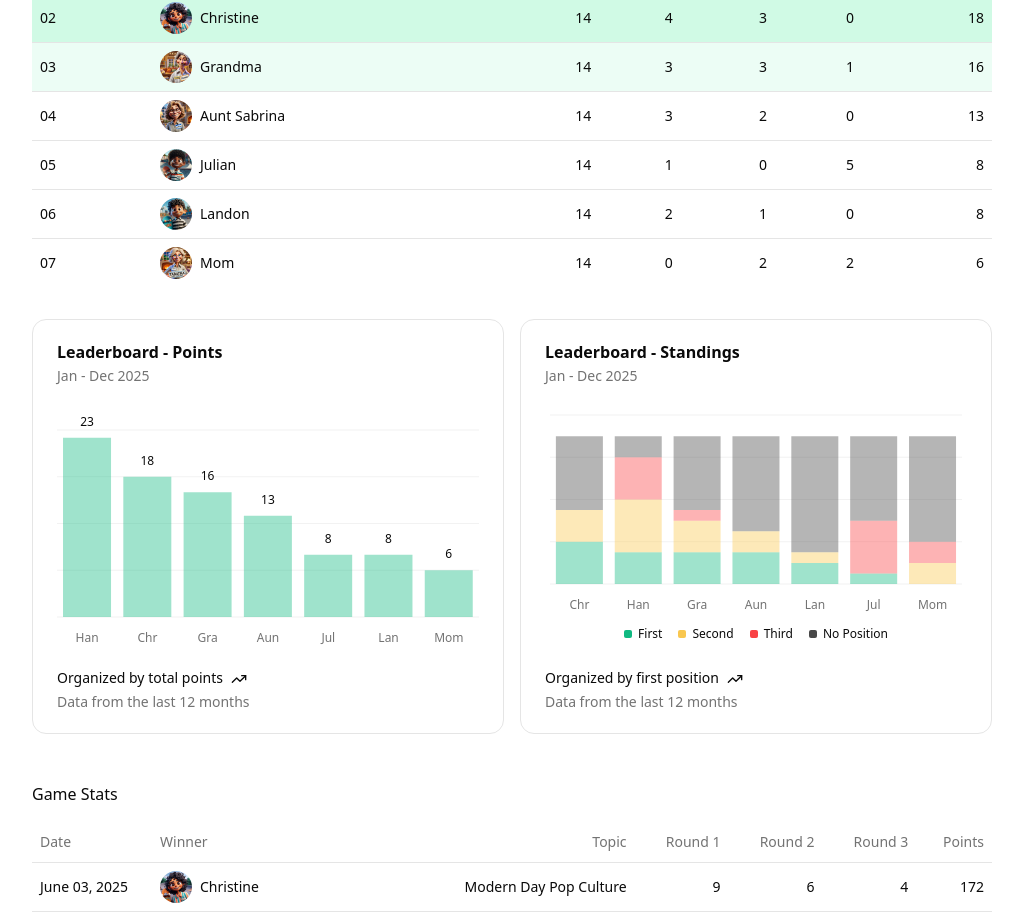
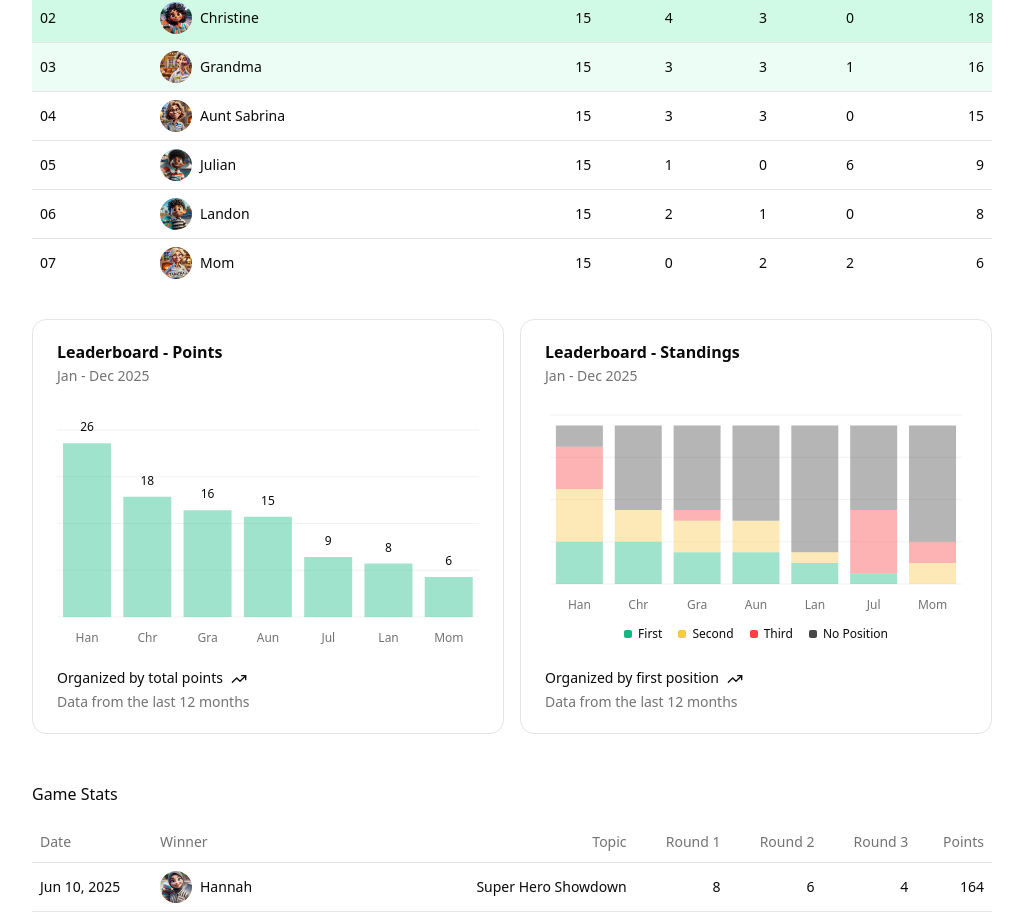
Before and after one commit to aforauvik/gamenight, a Next.js app: page / in a window 1280 px wide. Shown: the part 686-1604 px from the top of the page, without its empty margins (128-1151 px from the left). Built offline with nearby package versions, Linux system fonts and the light colour scheme.

Commit message:
superhero showdown

```diff
--- a/src/app/calc/page.js
+++ b/src/app/calc/page.js
@@ -240,7 +240,7 @@ const PointCalculation = () => {
 			<audio ref={bonusSoundRef} src="/game-bonus.mp3" preload="auto" />
 			<audio ref={tickSoundRef} src="/time-ticks.mp3" preload="auto" />
 			<audio ref={timeUpSoundRef} src="/time-up.mp3" preload="auto" />
-			<div className="flex justify-between items-center mb-6 px-2 pb-4 border-b-1">
+			<div className="flex justify-between items-center mb-6 px-2 pb-4 border-b-1 sticky top-0 bg-white z-10">
 				<h1 className="text-lg font-bold">Point Calculation</h1>
 				<div className="flex items-center gap-4">
 					<div className="flex items-center gap-2">
--- a/src/components/leaderboard/History.js
+++ b/src/components/leaderboard/History.js
@@ -22,6 +22,19 @@ function calculatePoints() {
 }
 
 const allTeams = [
+	{
+		date: "Jun 10, 2025",
+		name: "Hannah",
+		topic: "Super Hero Showdown",
+		avatar: "/hannah.jpeg",
+		round1: 8,
+		round2: 6,
+		round3: 4,
+		bonus: 4,
+		get points() {
+			return calculatePoints.call(this);
+		},
+	},
 	{
 		date: "June 03, 2025",
 		name: "Christine",
--- a/src/components/leaderboard/Leaderboard.js
+++ b/src/components/leaderboard/Leaderboard.js
@@ -20,7 +20,7 @@ import {RankingGraph} from "./RankingGraph";
 import {StandingGraph} from "./StandingGraph";
 
 export const allInfo = {
-	game: 14,
+	game: 15,
 };
 
 export const allTeams = [
@@ -37,7 +37,7 @@ export const allTeams = [
 		avatar: "/aunt-sabrina.webp",
 		game: allInfo.game,
 		first: 3,
-		second: 2,
+		second: 3,
 		third: 0,
 	},
 	{
@@ -52,7 +52,7 @@ export const allTeams = [
 		name: "Hannah",
 		avatar: "/hannah.jpeg",
 		game: allInfo.game,
-		first: 3,
+		first: 4,
 		second: 5,
 		third: 4,
 	},
@@ -62,7 +62,7 @@ export const allTeams = [
 		game: allInfo.game,
 		first: 1,
 		second: 0,
-		third: 5,
+		third: 6,
 	},
 	{
 		name: "Landon",
--- a/src/components/leaderboard/Standings.js
+++ b/src/components/leaderboard/Standings.js
@@ -21,7 +21,7 @@ import Image from "next/image";
 import {ModeToggle} from "../mode-toggler";
 
 const allInfo = {
-	gameName: "Modern Day Pop Culture",
+	gameName: "Super Hero Showdown",
 	season: "June, 2025",
 	rounds: 30,
 };
@@ -35,10 +35,10 @@ const allTeams = [
 		name: "Grandma",
 		avatar: "/grandma.webp",
 		played: allInfo.rounds,
-		round1: 8,
-		round2: 3,
-		round3: 2,
-		bonus: 2,
+		round1: 6,
+		round2: 5,
+		round3: 1,
+		bonus: 1,
 		get points() {
 			return calculatePoints.call(this);
 		},
@@ -46,6 +46,54 @@ const allTeams = [
 	{
 		name: "Aunt Sabrina",
 		avatar: "/aunt-sabrina.webp",
+		played: allInfo.rounds,
+		round1: 7,
+		round2: 7,
+		round3: 3,
+		bonus: 3,
+		get points() {
+			return calculatePoints.call(this);
+		},
+	},
+	{
+		name: "Mom",
+		avatar: "/mom.webp",
+		played: allInfo.rounds,
+		round1: 8,
+		round2: 7,
+		round3: 1,
+		bonus: 4,
+		get points() {
+			return calculatePoints.call(this);
+		},
+	},
+	{
+		name: "Hannah",
+		avatar: "/hannah.jpeg",
+		played: allInfo.rounds,
+		round1: 8,
+		round2: 6,
+		round3: 4,
+		bonus: 4,
+		get points() {
+			return calculatePoints.call(this);
+		},
+	},
+	{
+		name: "Julian",
+		avatar: "/julian.jpeg",
+		played: allInfo.rounds,
+		round1: 7,
+		round2: 6,
+		round3: 2,
+		bonus: 6,
+		get points() {
+			return calculatePoints.call(this);
+		},
+	},
+	{
+		name: "Landon",
+		avatar: "/landon.jpeg",
 		played: allInfo.rounds,
 		round1: 0,
 		round2: 0,
@@ -56,60 +104,12 @@ const allTeams = [
 		},
 	},
 	{
-		name: "Mom",
-		avatar: "/mom.webp",
-		played: allInfo.rounds,
-		round1: 7,
-		round2: 2,
-		round3: 4,
-		bonus: 3,
-		get points() {
-			return calculatePoints.call(this);
-		},
-	},
-	{
-		name: "Hannah",
-		avatar: "/hannah.jpeg",
-		played: allInfo.rounds,
-		round1: 9,
-		round2: 7,
-		round3: 3,
-		bonus: 5,
-		get points() {
-			return calculatePoints.call(this);
-		},
-	},
-	{
-		name: "Julian",
-		avatar: "/julian.jpeg",
-		played: allInfo.rounds,
-		round1: 9,
-		round2: 4,
-		round3: 4,
-		bonus: 6,
-		get points() {
-			return calculatePoints.call(this);
-		},
-	},
-	{
-		name: "Landon",
-		avatar: "/landon.jpeg",
-		played: allInfo.rounds,
-		round1: 7,
-		round2: 5,
-		round3: 3,
-		bonus: 3,
-		get points() {
-			return calculatePoints.call(this);
-		},
-	},
-	{
 		name: "Christine",
 		avatar: "/christine.jpeg",
 		played: allInfo.rounds,
-		round1: 9,
-		round2: 6,
-		round3: 4,
+		round1: 7,
+		round2: 8,
+		round3: 0,
 		bonus: 7,
 		get points() {
 			return calculatePoints.call(this);
```
